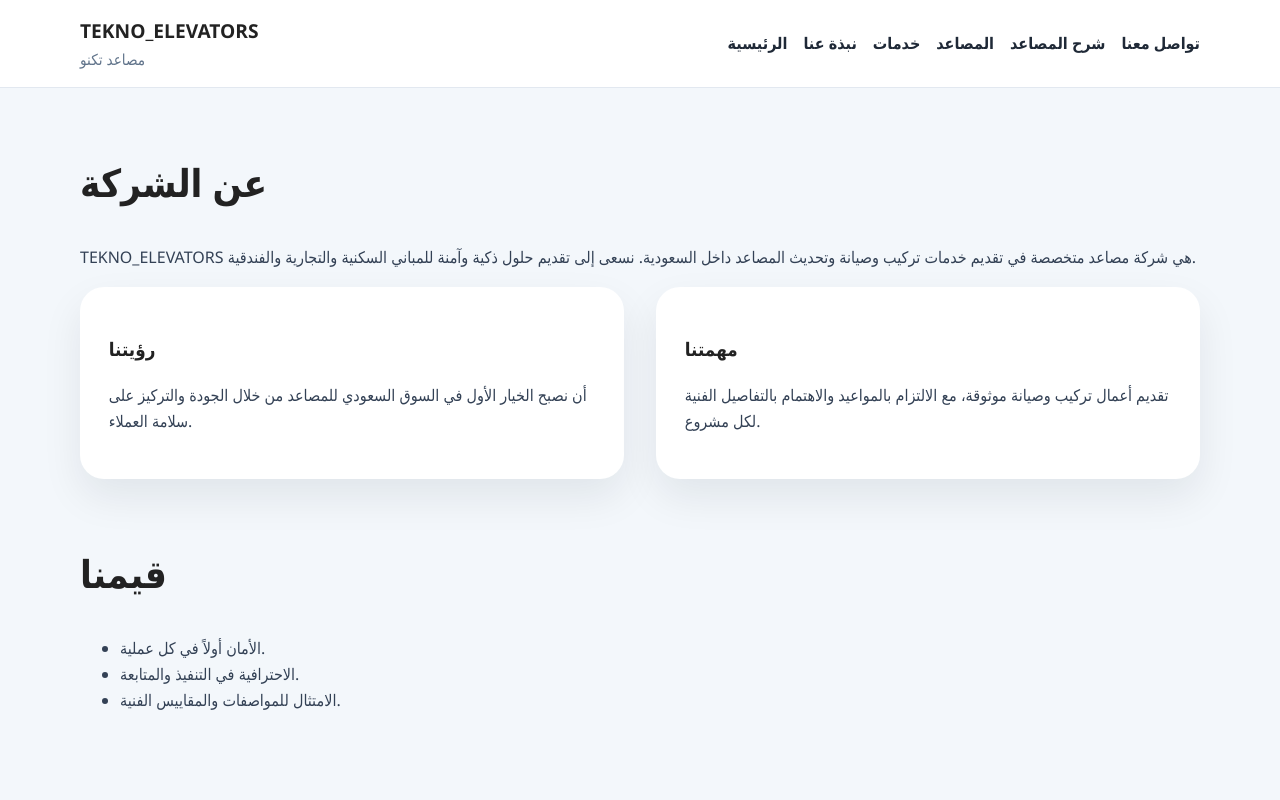
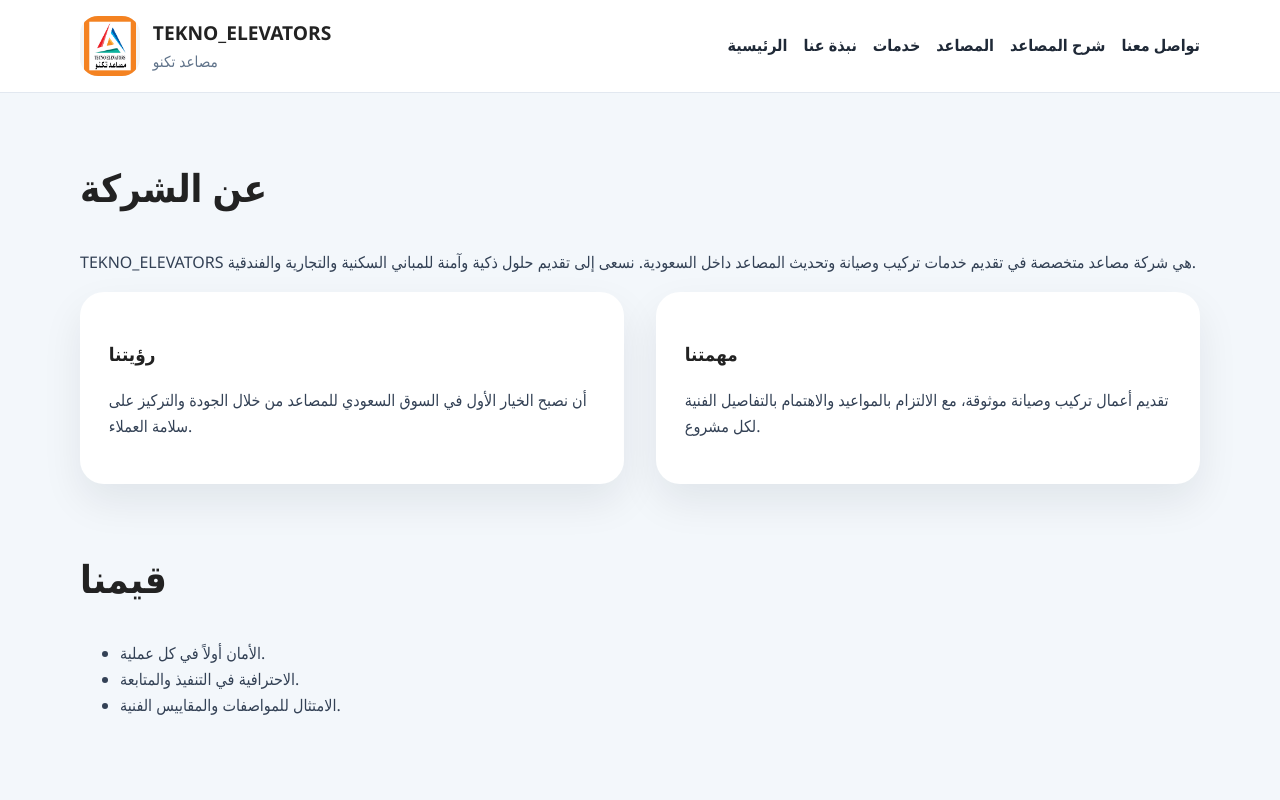
Before and after one commit to said-434/tekno-elevators, a website with bundled scripts: page about.html in a window 1280 px wide. Shown: the top 800 px of the page. Built offline with nearby package versions, Linux system fonts and the light colour scheme.

Commit message:
تحديث الموقع

```diff
--- a/about.html
+++ b/about.html
@@ -11,6 +11,9 @@
   <header class="site-header">
     <div class="container header-flex">
       <a href="index.html" class="brand">
+        <picture>
+          <img src="images/logo.jpeg" alt="مصاعد تكنو logo" class="logo" />
+        </picture>
         <div>
           <h1>TEKNO_ELEVATORS</h1>
           <p>مصاعد تكنو</p>
```
